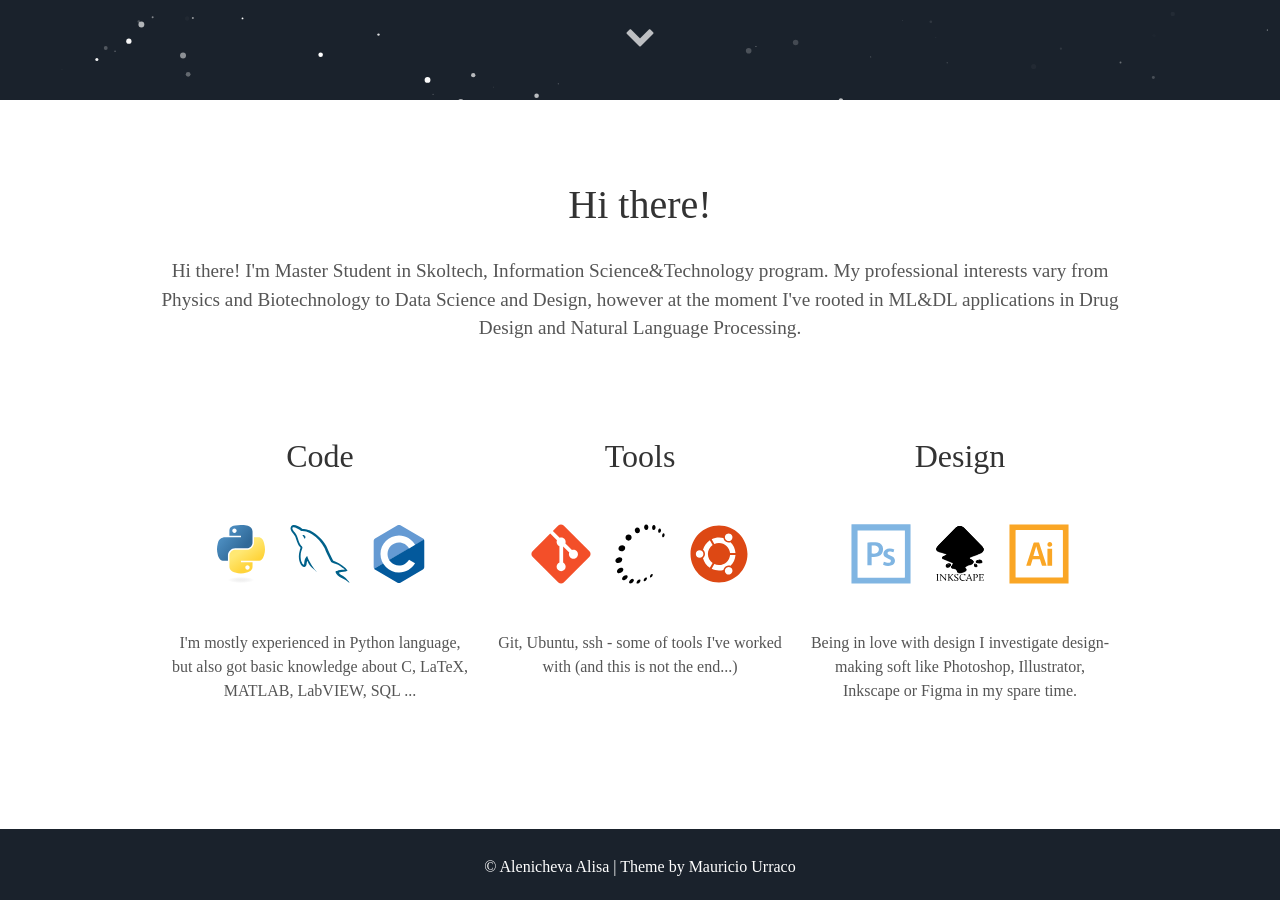
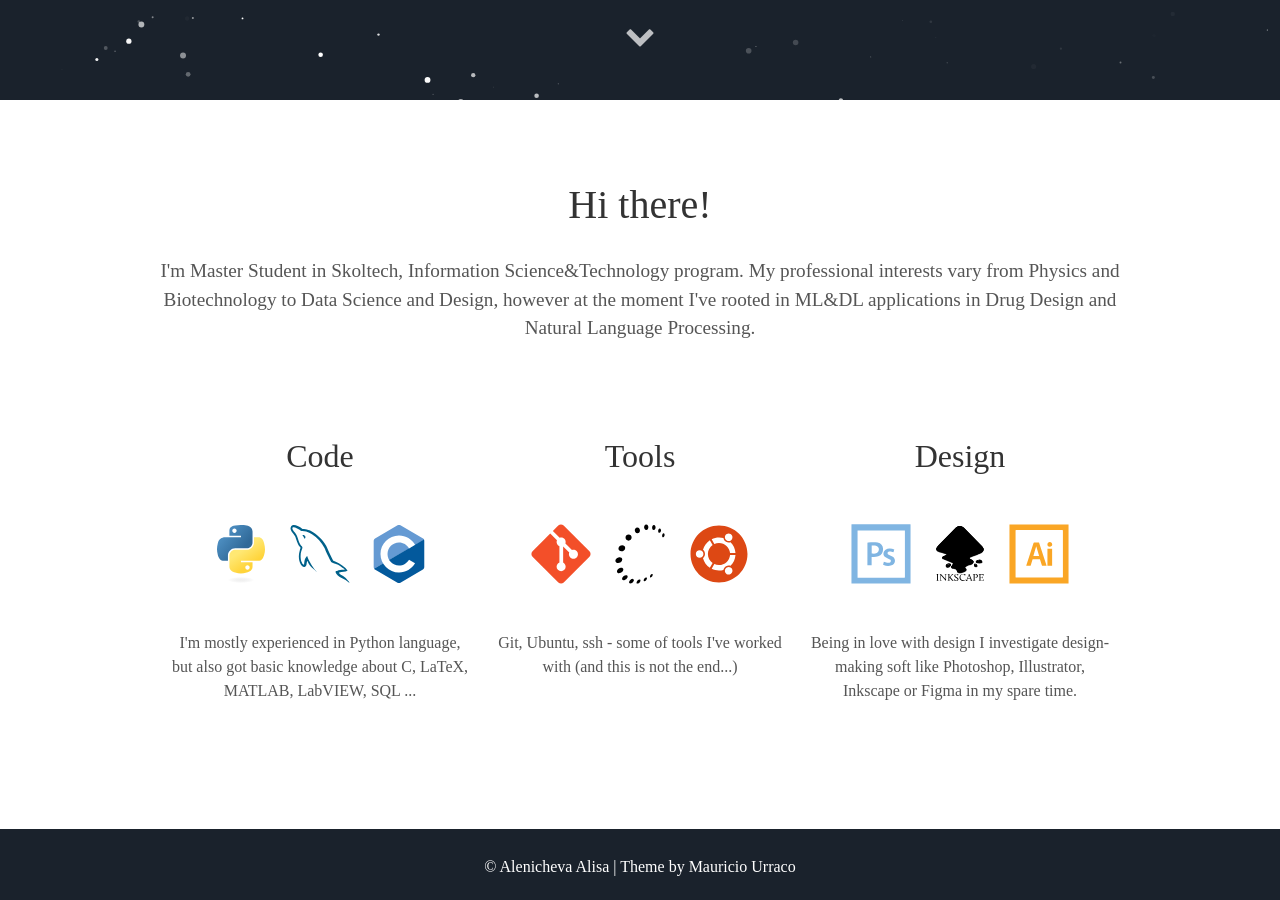
Before and after one commit to korney3/korney3.github.io, a Jekyll site: the page built from index.html, in a window 1280 px wide and 900 px high, scrolled down 800 px. Built offline with Jekyll 4.4.1, drawn with Linux system fonts in a browser that asks for light colours; some web fonts are replaced.

Commit message:
Update _config.yml

```diff
--- a/_config.yml
+++ b/_config.yml
@@ -6,7 +6,7 @@ description: Resume
 
 # User settings
 username: Alenicheva Alisa
-user_description: Hi there! I'm Master Student in Skoltech, Information Science&Technology program. My professional interests vary from Physics and Biotechnology to Data Science and Design, however at the moment I've rooted in ML&DL applications in Drug Design and Natural Language Processing.
+user_description: I'm Master Student in Skoltech, Information Science&Technology program. My professional interests vary from Physics and Biotechnology to Data Science and Design, however at the moment I've rooted in ML&DL applications in Drug Design and Natural Language Processing.
 user_title: Skoltech Master Student
 email: alisa.alenicheva@skoltech.ru
 # twitter_username: lorem_ipsum
```
